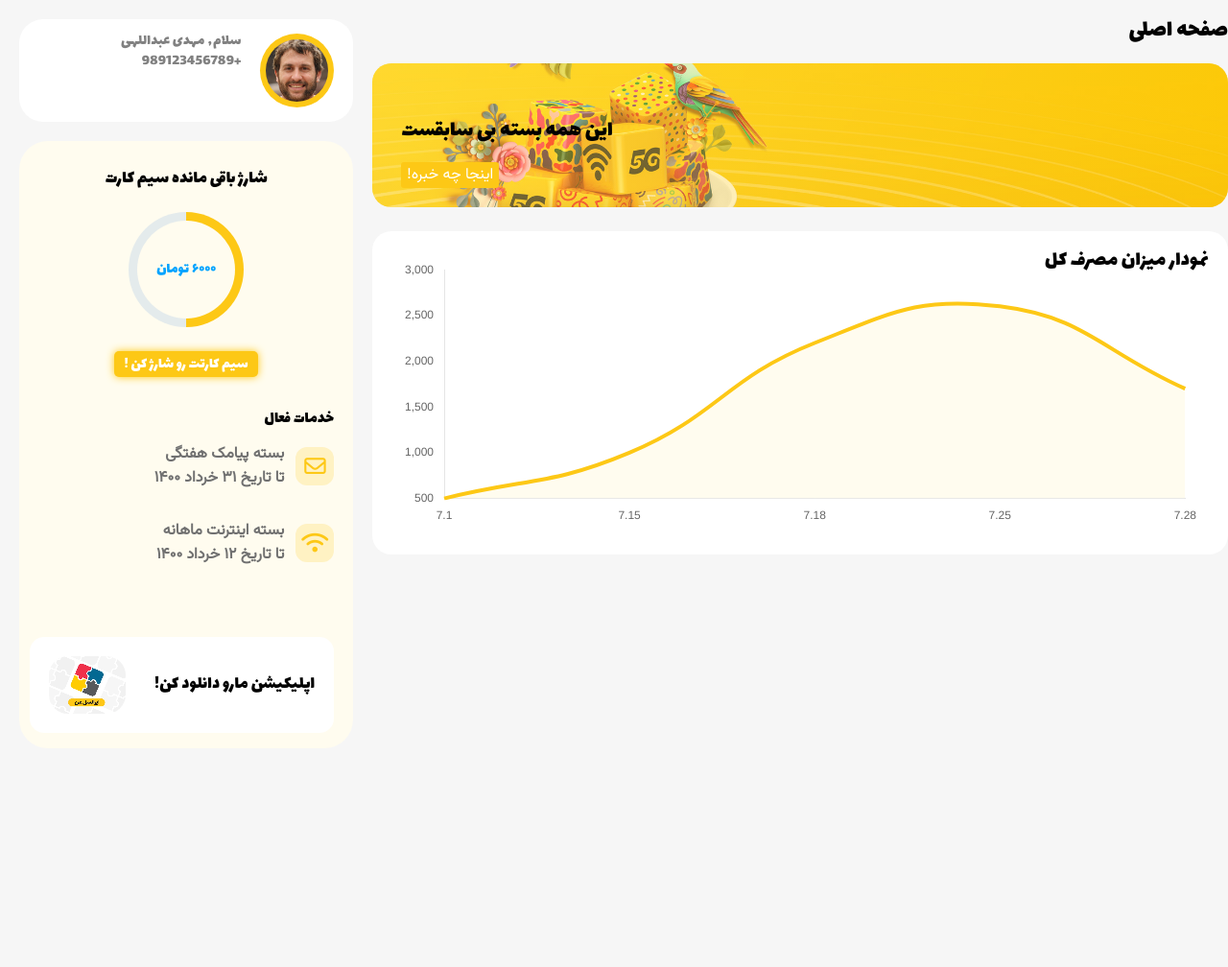
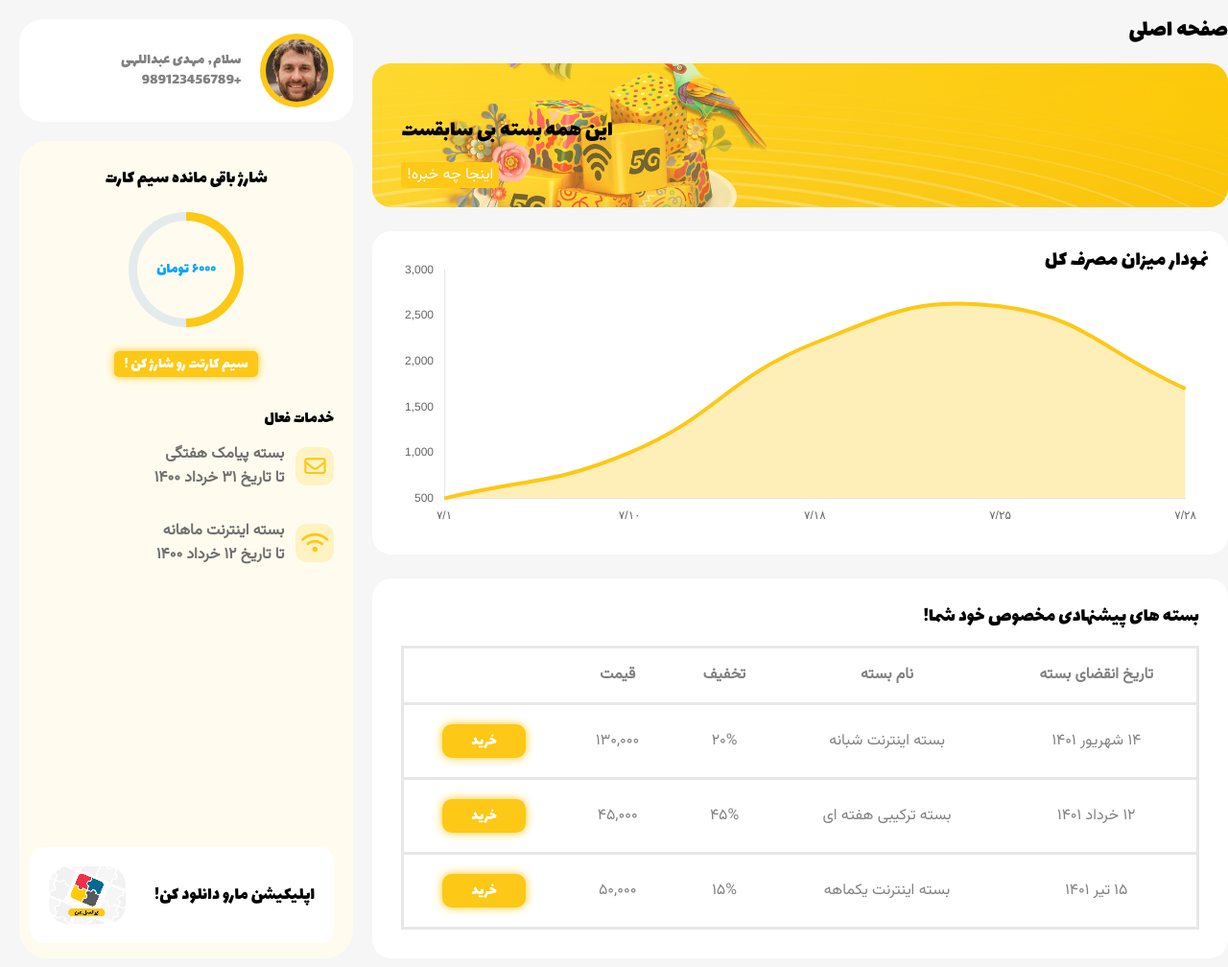
Before and after one commit to MAwasTaken/My-Irancell, a plain HTML site: page frontend/index.html in a window 1280 px wide. Shown: the whole page at 96% size. Before the commit the page ends 800 px from the top, so only its background shows below. Drawn offline with nearby package versions, Linux system fonts and the light colour scheme.

Commit message:
Recommended Packets Created.

```diff
--- a/frontend/content/css/index.css
+++ b/frontend/content/css/index.css
@@ -216,3 +216,52 @@ body {
   right: 20px;
   font-size: 1.4rem;
 }
+
+.recommend-packets {
+  background-color: var(--white-50);
+  border-radius: 20px;
+  margin-top: 25px;
+  padding: 30px;
+}
+
+.recommend-packets-title {
+  font-size: 1.3rem;
+}
+
+.recommend-packets-table {
+  margin-top: 20px;
+  width: 100%;
+  color: var(--gray-650);
+  outline: none;
+  border: 3px solid var(--white-200);
+  border-radius: 10px;
+}
+
+.recommend-packets-table tr {
+  border-radius: 10px;
+  text-align: center;
+}
+
+.recommend-packets-table tr:not(:first-child) {
+  border-top: 3px solid var(--white-200);
+}
+
+.recommend-packets-table th {
+  padding: 20px;
+}
+
+.recommend-packets-table td {
+  padding: 20px;
+}
+
+.buy-packet-btn {
+  background-color: var(--gold-400);
+  font-size: 1rem;
+  padding: 5px 30px;
+  border-radius: 10px;
+  color: var(--white-50);
+  box-shadow: 0 0 10px var(--gold-400);
+  outline: none;
+  border: none;
+  cursor: pointer;
+}
--- a/frontend/content/js/chart.js
+++ b/frontend/content/js/chart.js
@@ -5,7 +5,7 @@ const initChart = (labels, data, initElement) => {
 			labels: [...labels],
 			datasets: [
 				{
-					backgroundColor: "#fffcef",
+					backgroundColor: "#feeeb7",
 					borderColor: "#fdc816",
 					data: [...data],
 					tension: "0.45",
--- a/frontend/content/js/index.js
+++ b/frontend/content/js/index.js
@@ -1,7 +1,7 @@
 import initChart from "./chart.js";
 
 initChart(
-  ["7.1", "7.15", "7.18", "7.25", "7.28"],
+  ["۷/۱", "۷/۱۰", "۷/۱۸", "۷/۲۵", "۷/۲۸"],
   [500, 1000, 2200, 2600, 1700],
   document.querySelector("#myChart").getContext('2d'),
 )
--- a/frontend/index.html
+++ b/frontend/index.html
@@ -17,7 +17,7 @@
 				<div class="profile-wrapper flex">
 					<img src="content/img/amin.jpg" alt="profile" class="user-profile" />
 				</div>
-				<div class="profile-box-desc flex flex-column">
+				<div class="profile-box-desc flex flex-column justify-content-center">
           <h1 class="user-name">سلام٬ مهدی عبداللهی</h1>
           <div class="user-number">+989123456789</div>
         </div>
@@ -70,6 +70,44 @@
           Your Browser Dose Not Support The Canvas Element.
         </canvas>
       </section>
+      <section class="recommend-packets">
+        <h1 class="recommend-packets-title lalezar-font">بسته های پیشنهادی مخصوص خود شما!</h1>
+        <table class="recommend-packets-table">
+          <tr class="vazir-fb">
+            <th>تاریخ انقضای بسته</th>
+            <th>نام بسته</th>
+            <th>تخفیف</th>
+            <th>قیمت</th>
+          </tr>
+          <tr>
+            <td>۱۴ شهریور ۱۴۰۱</td>
+            <td>بسته اینترنت شبانه</td>
+            <td>۲۰%</td>
+            <td>۱۳۰,۰۰۰</td>
+            <td>
+              <button class="buy-packet-btn lalezar-font">خرید</button>
+            </td>
+          </tr>
+          <tr>
+            <td>۱۲ خرداد ۱۴۰۱</td>
+            <td>بسته ترکیبی هفته ای</td>
+            <td>۴۵%</td>
+            <td>۴۵,۰۰۰</td>
+            <td>
+              <button class="buy-packet-btn lalezar-font">خرید</button>
+            </td>
+          </tr>
+          <tr>
+            <td>۱۵ تیر ۱۴۰۱</td>
+            <td>بسته اینترنت یکماهه</td>
+            <td>۱۵%</td>
+            <td>۵۰,۰۰۰</td>
+            <td>
+              <button class="buy-packet-btn lalezar-font">خرید</button>
+            </td>
+          </tr>
+        </table>
+      </section>
     </main>
 		<script src="https://cdnjs.cloudflare.com/ajax/libs/Chart.js/3.8.2/chart.min.js"></script>
 		<script src="content/js/index.js" type="module"></script>
```
